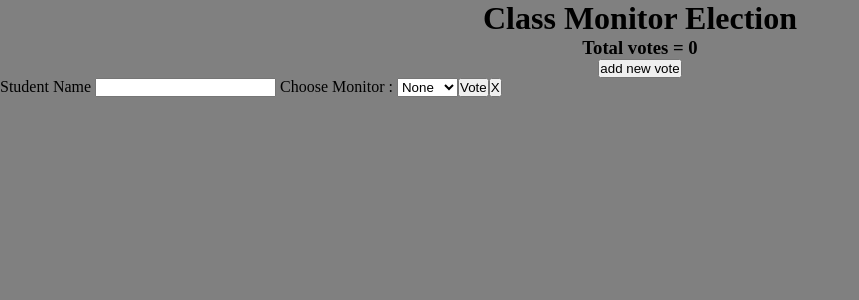
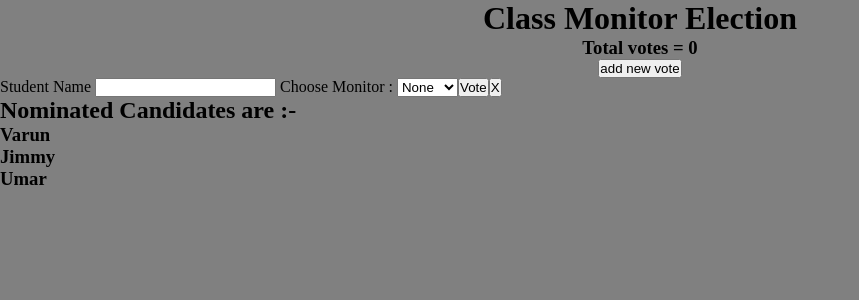
Before and after one commit to CoolShivas/React_Class_Monitor_Election, a React (Vite) app in the folder class_monitor_voting_website/: page / in a window 1280 px wide. Shown: the top 300 px of the page, without its empty margins (0-859 px from the left). Built offline with nearby package versions, Linux system fonts and the light colour scheme.

Commit message:
Displaying_StandingCandidates_Name

```diff
--- a/class_monitor_voting_website/src/components/DisplayData.jsx
+++ b/class_monitor_voting_website/src/components/DisplayData.jsx
@@ -13,12 +13,15 @@ const DisplayData = ({ publicVotersABC }) => {
     })
 
     return <>
+        <h2> Nominated Candidates are :- </h2>
         <ul>
-            {publicVotersABC.map((arr) => {
-                return <li key={arr.name}>
-                    {arr.voter}
+
+            {Object.keys(standingCandidates).map((brr) => {
+                return <li key={brr}>
+                    <h3> {brr} </h3>
                 </li>
             })}
+
         </ul>
     </>
 }
```
